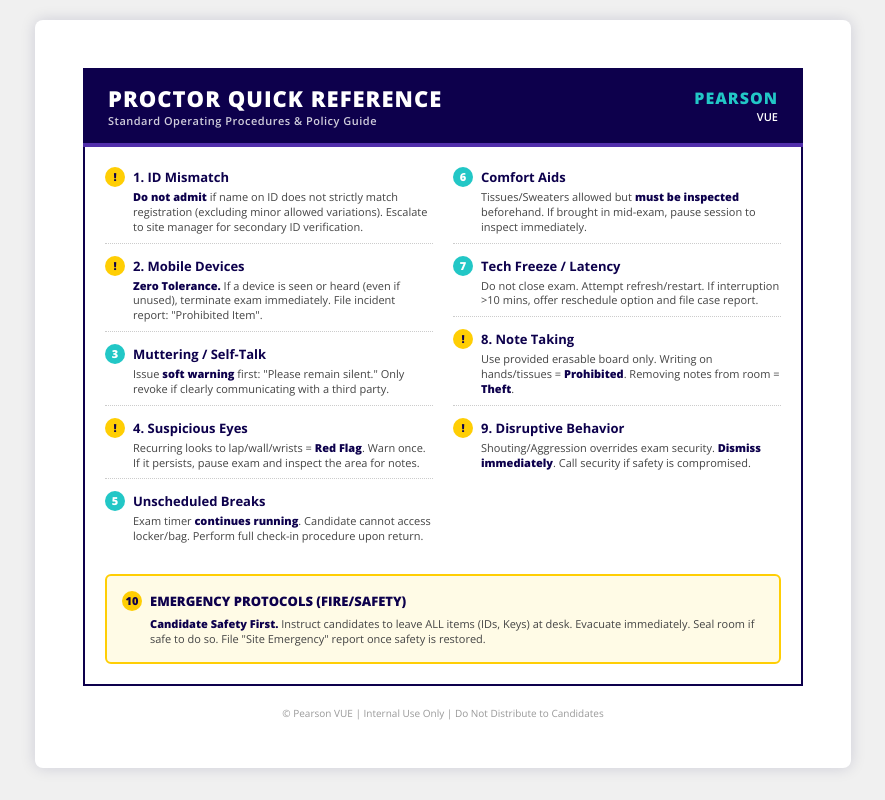
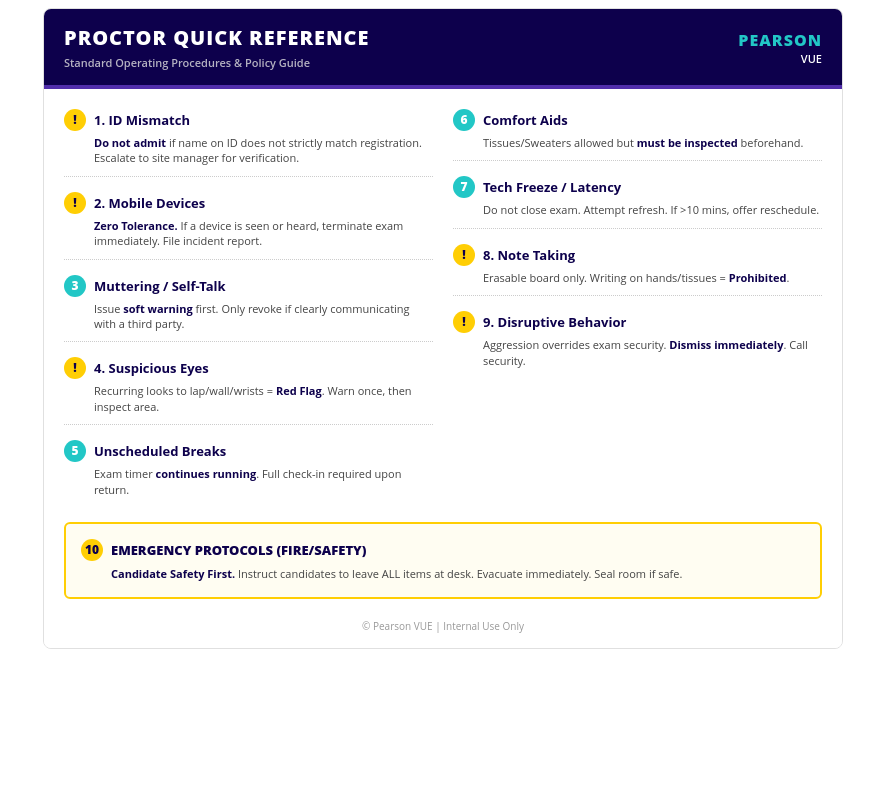
Before and after one commit to lauraturner-maker/ProctorPocketGuide, a plain HTML site: page index.html in a window 1280 px wide. Shown: the whole page, without its empty margins (197-1082 px from the left). Drawn offline with nearby package versions, Linux system fonts and the light colour scheme.

Commit message:
Refactor layout and styles in index.html
Updated the layout and styles of the Proctor Quick Reference Guide in index.html. Enhanced header, content grid, and policy items for better readability and presentation.

```diff
--- a/index.html
+++ b/index.html
@@ -1,290 +1,129 @@
-<!DOCTYPE html>
-<html lang="en">
-<head>
-<meta charset="UTF-8">
-<title>Pearson Proctor Quick Reference Guide</title>
-<style>
-    @import url('https://fonts.googleapis.com/css2?family=Open+Sans:wght@400;600;700;800&display=swap');
+<div style="font-family: 'Open Sans', Helvetica, Arial, sans-serif; background: #ffffff; color: #333; max-width: 800px; margin: 0 auto; box-sizing: border-box; border: 1px solid #e0e0e0; border-radius: 8px; overflow: hidden;">
 
-    :root {
-        --brand-main: #0d004c;
-        --brand-accent1: #512eab;
-        --brand-warning: #ffce04;
-        --brand-cyan: #22c7c6;
-        --text-dark: #333;
-        --bg-gray: #f0f0f0;
-    }
-
-    body {
-        margin: 20px;
-        padding: 0;
-        font-family: 'Open Sans', sans-serif;
-        background: var(--bg-gray);
-        color: var(--text-dark);
-        -webkit-print-color-adjust: exact;
-        print-color-adjust: exact;
-        display: flex;
-        justify-content: center;
-    }
-
-    /* CARD CONTAINER - Compact Height */
-    .page-container {
-        width: 8.5in;
-        height: auto; /* Fits content perfectly */
-        background: white;
-        padding: 0.5in;
-        box-shadow: 0 0 15px rgba(13, 0, 76, 0.15);
-        box-sizing: border-box;
-        border-radius: 8px;
-        overflow: hidden;
-    }
-
-    /* HEADER */
-    header {
-        background-color: var(--brand-main);
-        color: white;
-        padding: 15px 25px;
-        display: flex;
-        justify-content: space-between;
-        align-items: center;
-        border-bottom: 4px solid var(--brand-accent1);
-    }
-
-    header h1 {
-        margin: 0;
-        font-size: 22px;
-        text-transform: uppercase;
-        letter-spacing: 1px;
-        font-weight: 800;
-    }
-
-    header .sub {
-        font-size: 11px;
-        font-weight: 600;
-        opacity: 0.8;
-        letter-spacing: 0.5px;
-    }
-
-    /* GRID LAYOUT */
-    .content-grid {
-        display: grid;
-        grid-template-columns: 1fr 1fr;
-        gap: 20px;
-        padding: 20px;
-        border: 2px solid var(--brand-main);
-        border-top: none;
-    }
-
-    .column {
-        display: flex;
-        flex-direction: column;
-        gap: 12px;
-    }
-
-    /* POLICY ITEM STYLES */
-    .policy-item {
-        border-bottom: 1px dotted #ccc;
-        padding-bottom: 8px;
-    }
-
-    .policy-item:last-child {
-        border-bottom: none;
-        padding-bottom: 0;
-    }
-
-    .policy-title {
-        font-weight: 700;
-        color: var(--brand-main);
-        font-size: 13px;
-        margin-bottom: 3px;
-        display: flex;
-        align-items: center;
-    }
-
-    /* Standard Icon Badge (Cyan) */
-    .icon-badge {
-        display: inline-block;
-        width: 20px;
-        height: 20px;
-        line-height: 20px;
-        text-align: center;
-        border-radius: 50%;
-        background: var(--brand-cyan);
-        color: white;
-        font-size: 11px;
-        margin-right: 8px;
-        font-weight: 800;
-    }
-
-    /* Critical Icon Badge (Yellow with Dark text for contrast) */
-    .policy-item.critical .icon-badge {
-        background: var(--brand-warning);
-        color: var(--brand-main);
-    }
-
-    .policy-text {
-        font-size: 11px;
-        line-height: 1.35;
-        color: #444;
-        padding-left: 28px; /* Indent text to align under title */
-    }
-
-    .policy-text strong {
-        color: var(--brand-main);
-        font-weight: 800;
-    }
-
-    /* EMERGENCY SECTION */
-    .emergency-box {
-        grid-column: 1 / -1; /* Span both columns */
-        background-color: #fffbe6; /* Very pale yellow */
-        border: 2px solid var(--brand-warning);
-        padding: 15px;
-        border-radius: 6px;
-        margin-top: 10px;
-    }
-
-    .emergency-title {
-        color: var(--brand-main);
-        font-weight: 800;
-        text-transform: uppercase;
-        font-size: 13px;
-        margin-bottom: 6px;
-        display: flex;
-        align-items: center;
-    }
-
-    .emergency-title .icon-badge {
-        background: var(--brand-warning);
-        color: var(--brand-main);
-    }
-
-    .footer-text {
-        text-align: center;
-        font-size: 10px;
-        color: #999;
-        margin-top: 20px;
-    }
-
-    /* PRINT MODIFICATIONS */
-    @media print {
-        body {
-            background: none;
-            margin: 0;
-            display: block;
-            padding: 20px;
-        }
-        .page-container {
-            margin: 0 auto;
-            box-shadow: none;
-            width: 100%;
-            max-width: 8in;
-            height: auto;
-            padding: 0;
-            border-radius: 0;
-        }
-        header { border-radius: 0; }
-    }
-</style>
-</head>
-<body>
-
-<div class="page-container">
-    <header>
+    <div style="background-color: #0d004c; color: white; padding: 15px 20px; border-bottom: 4px solid #512eab; display: flex; justify-content: space-between; align-items: center;">
         <div>
-            <h1>Proctor Quick Reference</h1>
-            <div class="sub">Standard Operating Procedures & Policy Guide</div>
+            <h1 style="margin: 0; font-size: 20px; text-transform: uppercase; letter-spacing: 1px; font-weight: 800; color: white;">Proctor Quick Reference</h1>
+            <div style="font-size: 11px; font-weight: 600; opacity: 0.8; margin-top: 4px; color: #e0e0e0;">Standard Operating Procedures & Policy Guide</div>
         </div>
-        <div style="text-align:right; color: var(--brand-cyan);">
-            <div style="font-weight:800; font-size: 16px; letter-spacing: 1px;">PEARSON</div>
+        <div style="text-align:right;">
+            <div style="font-weight:800; font-size: 16px; letter-spacing: 1px; color: #22c7c6;">PEARSON</div>
             <div style="font-size: 11px; font-weight: 600; color: white;">VUE</div>
         </div>
-    </header>
+    </div>
 
-    <div class="content-grid">
-        <div class="column">
+    <div style="padding: 20px; display: flex; flex-wrap: wrap; gap: 20px;">
 
-            <div class="policy-item critical">
-                <div class="policy-title"><span class="icon-badge">!</span>1. ID Mismatch</div>
-                <div class="policy-text">
-                    <strong>Do not admit</strong> if name on ID does not strictly match registration (excluding minor allowed variations). Escalate to site manager for secondary ID verification.
+        <div style="flex: 1 1 300px; display: flex; flex-direction: column; gap: 15px;">
+
+            <div style="border-bottom: 1px dotted #ccc; padding-bottom: 10px;">
+                <div style="font-weight: 700; color: #0d004c; font-size: 13px; margin-bottom: 4px; display: flex; align-items: center;">
+                    <span style="display: inline-block; width: 22px; height: 22px; line-height: 22px; text-align: center; border-radius: 50%; background-color: #ffce04; color: #0d004c; font-size: 12px; font-weight: 800; margin-right: 8px;">!</span>
+                    1. ID Mismatch
+                </div>
+                <div style="font-size: 11px; line-height: 1.4; color: #444; padding-left: 30px;">
+                    <strong style="color: #0d004c;">Do not admit</strong> if name on ID does not strictly match registration. Escalate to site manager for verification.
                 </div>
             </div>
 
-            <div class="policy-item critical">
-                <div class="policy-title"><span class="icon-badge">!</span>2. Mobile Devices</div>
-                <div class="policy-text">
-                    <strong>Zero Tolerance.</strong> If a device is seen or heard (even if unused), terminate exam immediately. File incident report: "Prohibited Item".
+            <div style="border-bottom: 1px dotted #ccc; padding-bottom: 10px;">
+                <div style="font-weight: 700; color: #0d004c; font-size: 13px; margin-bottom: 4px; display: flex; align-items: center;">
+                    <span style="display: inline-block; width: 22px; height: 22px; line-height: 22px; text-align: center; border-radius: 50%; background-color: #ffce04; color: #0d004c; font-size: 12px; font-weight: 800; margin-right: 8px;">!</span>
+                    2. Mobile Devices
+                </div>
+                <div style="font-size: 11px; line-height: 1.4; color: #444; padding-left: 30px;">
+                    <strong style="color: #0d004c;">Zero Tolerance.</strong> If a device is seen or heard, terminate exam immediately. File incident report.
                 </div>
             </div>
 
-            <div class="policy-item">
-                <div class="policy-title"><span class="icon-badge">3</span>Muttering / Self-Talk</div>
-                <div class="policy-text">
-                    Issue <strong>soft warning</strong> first: "Please remain silent." Only revoke if clearly communicating with a third party.
+            <div style="border-bottom: 1px dotted #ccc; padding-bottom: 10px;">
+                <div style="font-weight: 700; color: #0d004c; font-size: 13px; margin-bottom: 4px; display: flex; align-items: center;">
+                    <span style="display: inline-block; width: 22px; height: 22px; line-height: 22px; text-align: center; border-radius: 50%; background-color: #22c7c6; color: white; font-size: 12px; font-weight: 800; margin-right: 8px;">3</span>
+                    Muttering / Self-Talk
+                </div>
+                <div style="font-size: 11px; line-height: 1.4; color: #444; padding-left: 30px;">
+                    Issue <strong style="color: #0d004c;">soft warning</strong> first. Only revoke if clearly communicating with a third party.
                 </div>
             </div>
 
-            <div class="policy-item critical">
-                <div class="policy-title"><span class="icon-badge">!</span>4. Suspicious Eyes</div>
-                <div class="policy-text">
-                    Recurring looks to lap/wall/wrists = <strong>Red Flag</strong>. Warn once. If it persists, pause exam and inspect the area for notes.
+            <div style="border-bottom: 1px dotted #ccc; padding-bottom: 10px;">
+                <div style="font-weight: 700; color: #0d004c; font-size: 13px; margin-bottom: 4px; display: flex; align-items: center;">
+                    <span style="display: inline-block; width: 22px; height: 22px; line-height: 22px; text-align: center; border-radius: 50%; background-color: #ffce04; color: #0d004c; font-size: 12px; font-weight: 800; margin-right: 8px;">!</span>
+                    4. Suspicious Eyes
+                </div>
+                <div style="font-size: 11px; line-height: 1.4; color: #444; padding-left: 30px;">
+                    Recurring looks to lap/wall/wrists = <strong style="color: #0d004c;">Red Flag</strong>. Warn once, then inspect area.
                 </div>
             </div>
 
-            <div class="policy-item">
-                <div class="policy-title"><span class="icon-badge">5</span>Unscheduled Breaks</div>
-                <div class="policy-text">
-                    Exam timer <strong>continues running</strong>. Candidate cannot access locker/bag. Perform full check-in procedure upon return.
+             <div style="border-bottom: 0; padding-bottom: 0;">
+                <div style="font-weight: 700; color: #0d004c; font-size: 13px; margin-bottom: 4px; display: flex; align-items: center;">
+                    <span style="display: inline-block; width: 22px; height: 22px; line-height: 22px; text-align: center; border-radius: 50%; background-color: #22c7c6; color: white; font-size: 12px; font-weight: 800; margin-right: 8px;">5</span>
+                    Unscheduled Breaks
+                </div>
+                <div style="font-size: 11px; line-height: 1.4; color: #444; padding-left: 30px;">
+                    Exam timer <strong style="color: #0d004c;">continues running</strong>. Full check-in required upon return.
                 </div>
             </div>
 
         </div>
 
-        <div class="column">
+        <div style="flex: 1 1 300px; display: flex; flex-direction: column; gap: 15px;">
 
-            <div class="policy-item">
-                <div class="policy-title"><span class="icon-badge">6</span>Comfort Aids</div>
-                <div class="policy-text">
-                    Tissues/Sweaters allowed but <strong>must be inspected</strong> beforehand. If brought in mid-exam, pause session to inspect immediately.
+             <div style="border-bottom: 1px dotted #ccc; padding-bottom: 10px;">
+                <div style="font-weight: 700; color: #0d004c; font-size: 13px; margin-bottom: 4px; display: flex; align-items: center;">
+                    <span style="display: inline-block; width: 22px; height: 22px; line-height: 22px; text-align: center; border-radius: 50%; background-color: #22c7c6; color: white; font-size: 12px; font-weight: 800; margin-right: 8px;">6</span>
+                    Comfort Aids
+                </div>
+                <div style="font-size: 11px; line-height: 1.4; color: #444; padding-left: 30px;">
+                    Tissues/Sweaters allowed but <strong style="color: #0d004c;">must be inspected</strong> beforehand.
                 </div>
             </div>
 
-            <div class="policy-item">
-                <div class="policy-title"><span class="icon-badge">7</span>Tech Freeze / Latency</div>
-                <div class="policy-text">
-                    Do not close exam. Attempt refresh/restart. If interruption >10 mins, offer reschedule option and file case report.
+            <div style="border-bottom: 1px dotted #ccc; padding-bottom: 10px;">
+                <div style="font-weight: 700; color: #0d004c; font-size: 13px; margin-bottom: 4px; display: flex; align-items: center;">
+                    <span style="display: inline-block; width: 22px; height: 22px; line-height: 22px; text-align: center; border-radius: 50%; background-color: #22c7c6; color: white; font-size: 12px; font-weight: 800; margin-right: 8px;">7</span>
+                    Tech Freeze / Latency
+                </div>
+                <div style="font-size: 11px; line-height: 1.4; color: #444; padding-left: 30px;">
+                    Do not close exam. Attempt refresh. If >10 mins, offer reschedule.
                 </div>
             </div>
 
-            <div class="policy-item critical">
-                <div class="policy-title"><span class="icon-badge">!</span>8. Note Taking</div>
-                <div class="policy-text">
-                    Use provided erasable board only. Writing on hands/tissues = <strong>Prohibited</strong>. Removing notes from room = <strong>Theft</strong>.
+            <div style="border-bottom: 1px dotted #ccc; padding-bottom: 10px;">
+                <div style="font-weight: 700; color: #0d004c; font-size: 13px; margin-bottom: 4px; display: flex; align-items: center;">
+                    <span style="display: inline-block; width: 22px; height: 22px; line-height: 22px; text-align: center; border-radius: 50%; background-color: #ffce04; color: #0d004c; font-size: 12px; font-weight: 800; margin-right: 8px;">!</span>
+                    8. Note Taking
+                </div>
+                <div style="font-size: 11px; line-height: 1.4; color: #444; padding-left: 30px;">
+                    Erasable board only. Writing on hands/tissues = <strong style="color: #0d004c;">Prohibited</strong>.
                 </div>
             </div>
 
-            <div class="policy-item critical">
-                <div class="policy-title"><span class="icon-badge">!</span>9. Disruptive Behavior</div>
-                <div class="policy-text">
-                    Shouting/Aggression overrides exam security. <strong>Dismiss immediately</strong>. Call security if safety is compromised.
+            <div style="border-bottom: 0; padding-bottom: 0;">
+                <div style="font-weight: 700; color: #0d004c; font-size: 13px; margin-bottom: 4px; display: flex; align-items: center;">
+                    <span style="display: inline-block; width: 22px; height: 22px; line-height: 22px; text-align: center; border-radius: 50%; background-color: #ffce04; color: #0d004c; font-size: 12px; font-weight: 800; margin-right: 8px;">!</span>
+                    9. Disruptive Behavior
+                </div>
+                <div style="font-size: 11px; line-height: 1.4; color: #444; padding-left: 30px;">
+                    Aggression overrides exam security. <strong style="color: #0d004c;">Dismiss immediately</strong>. Call security.
                 </div>
             </div>
 
         </div>
 
-        <div class="emergency-box">
-            <div class="emergency-title"><span class="icon-badge">10</span> Emergency Protocols (Fire/Safety)</div>
-            <div class="policy-text">
-                <strong>Candidate Safety First.</strong> Instruct candidates to leave ALL items (IDs, Keys) at desk. Evacuate immediately. Seal room if safe to do so. File "Site Emergency" report once safety is restored.
+        <div style="width: 100%; background-color: #fffdf2; border: 2px solid #ffce04; padding: 15px; border-radius: 6px; margin-top: 5px;">
+             <div style="font-weight: 800; color: #0d004c; text-transform: uppercase; font-size: 13px; margin-bottom: 6px; display: flex; align-items: center;">
+                <span style="display: inline-block; width: 22px; height: 22px; line-height: 22px; text-align: center; border-radius: 50%; background-color: #ffce04; color: #0d004c; font-size: 12px; font-weight: 800; margin-right: 8px;">10</span>
+                Emergency Protocols (Fire/Safety)
+            </div>
+            <div style="font-size: 11px; line-height: 1.35; color: #444; padding-left: 30px;">
+                <strong style="color: #0d004c;">Candidate Safety First.</strong> Instruct candidates to leave ALL items at desk. Evacuate immediately. Seal room if safe.
             </div>
         </div>
+
     </div>
 
-    <div class="footer-text">
-        © Pearson VUE | Internal Use Only | Do Not Distribute to Candidates
+    <div style="text-align: center; font-size: 10px; color: #999; padding-bottom: 15px; background: #fff;">
+        © Pearson VUE | Internal Use Only
     </div>
 </div>
-
-</body>
-</html>
```
